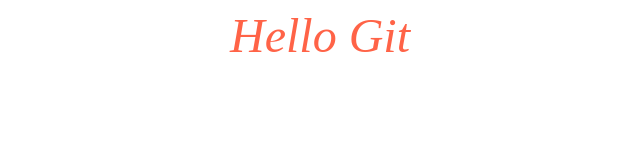
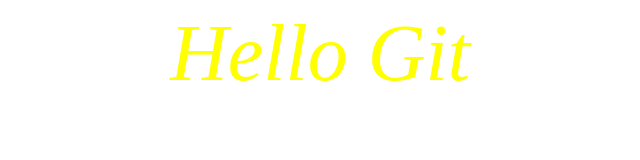
Before and after one commit to yuriy6971/DemoScript, a plain HTML site: page index.html in a window 1280 px wide. Both pictures are taken after a click on the element "Hello Git". Shown: the whole page, without its empty margins (320-960 px from the left). Drawn offline with Linux system fonts and the light colour scheme.

Commit message:
second yellow commit

```diff
--- a/main.css
+++ b/main.css
@@ -4,7 +4,7 @@
     color: green;
 }
 .modif {
-    font-size: 3rem;
+    font-size: 5rem;
     font-style: italic;
-    color: tomato;
+    color:yellow;
 }
```
